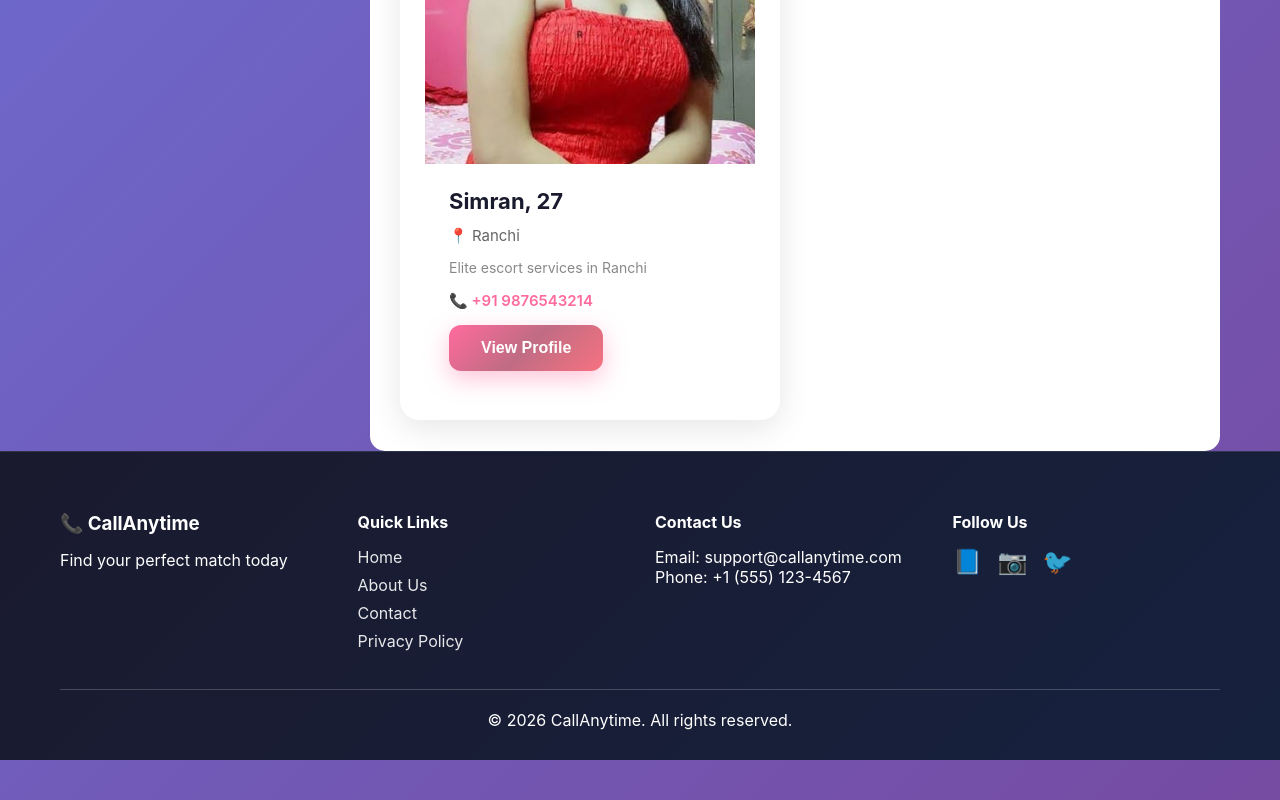
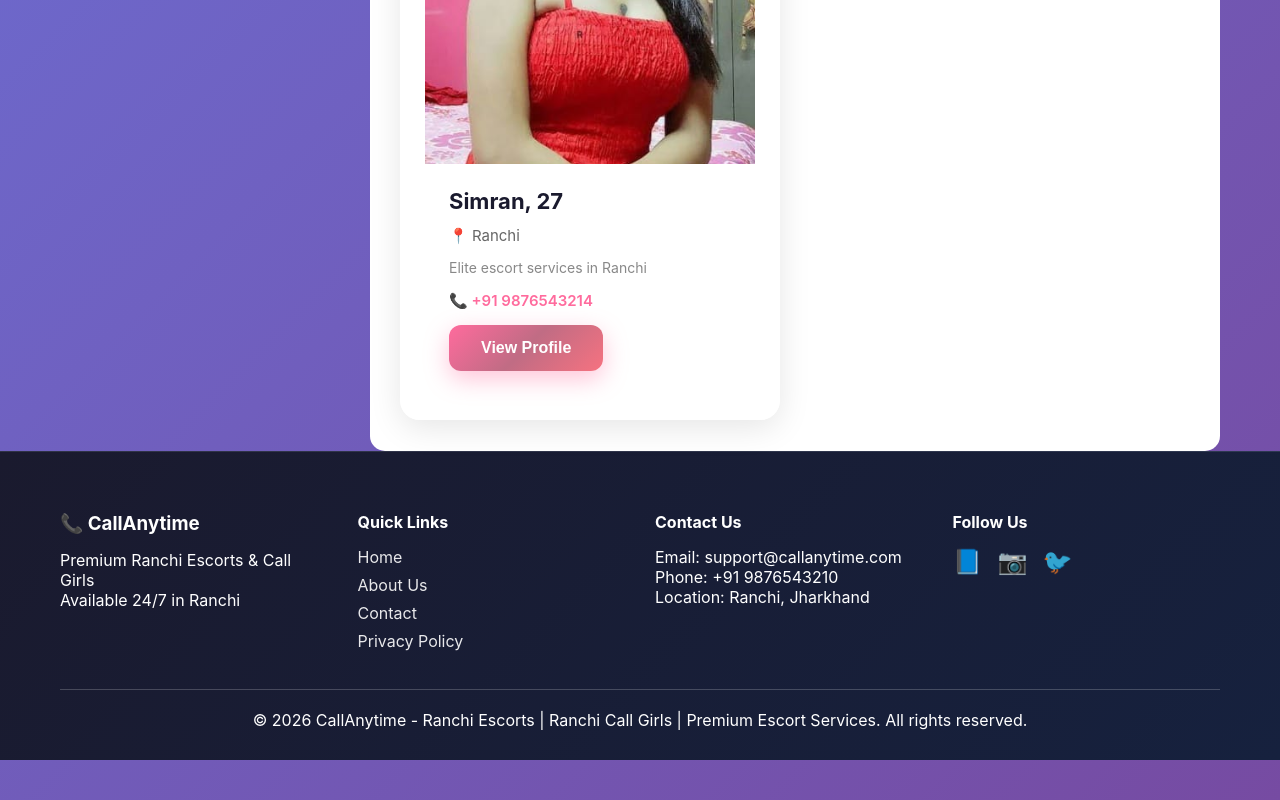
Before and after one commit to ravi670363-cpu/FirstProject, a React (Vite) app in the folder frontend/: page /search in a window 1280 px wide. Shown: the part 1712-2512 px from the top of the page. Built offline with nearby package versions, Linux system fonts and the light colour scheme; no server answers; the HTML template or start-up script is replaced by a standard one.

Commit message:
Added SEO tags and Ranchi escort keywords throughout the site

```diff
--- a/frontend/index.html
+++ b/frontend/index.html
@@ -3,7 +3,30 @@
 <head>
   <meta charset="UTF-8">
   <meta name="viewport" content="width=device-width, initial-scale=1.0">
-  <title>CallAnytime - Find Your Perfect Match</title>
+  <title>CallAnytime - Ranchi Escorts | Ranchi Call Girls | Premium Escort Services in Ranchi</title>
+
+  <!-- SEO Meta Tags -->
+  <meta name="description" content="Premium escort services in Ranchi. Available 24/7. Ranchi call girls, Ranchi escorts, VIP escort services. Book now for the best companion experience.">
+  <meta name="keywords" content="ranchi escorts, ranchi call girls, escort in ranchi, call girls ranchi, ranchi escort service, vip escorts ranchi, premium escorts ranchi, ranchi call girl number, escort service in ranchi, ranchi dating, callgirls ranchi">
+  <meta name="author" content="CallAnytime">
+  <meta name="robots" content="index, follow">
+
+  <!-- Open Graph Meta Tags -->
+  <meta property="og:title" content="CallAnytime - Premium Escort Services in Ranchi">
+  <meta property="og:description" content="Best escort services in Ranchi. Available 24/7. Premium call girls and VIP escorts.">
+  <meta property="og:type" content="website">
+  <meta property="og:url" content="https://callanytime.com">
+
+  <!-- Twitter Card Meta Tags -->
+  <meta name="twitter:card" content="summary_large_image">
+  <meta name="twitter:title" content="CallAnytime - Ranchi Escorts">
+  <meta name="twitter:description" content="Premium escort services in Ranchi. Available 24/7.">
+
+  <!-- Additional SEO -->
+  <link rel="canonical" href="https://callanytime.com">
+  <meta name="geo.region" content="IN-JH">
+  <meta name="geo.placename" content="Ranchi">
+  <meta name="geo.position" content="23.3441;85.3096">
 </head>
 <body>
   <div id="root"></div>
--- a/frontend/src/components/Footer.jsx
+++ b/frontend/src/components/Footer.jsx
@@ -8,7 +8,8 @@ const Footer = () => {
         <div className="footer-content">
           <div className="footer-section">
             <h3>📞 CallAnytime</h3>
-            <p>Find your perfect match today</p>
+            <p>Premium Ranchi Escorts & Call Girls</p>
+            <p>Available 24/7 in Ranchi</p>
           </div>
 
           <div className="footer-section">
@@ -24,7 +25,8 @@ const Footer = () => {
           <div className="footer-section">
             <h4>Contact Us</h4>
             <p>Email: support@callanytime.com</p>
-            <p>Phone: +1 (555) 123-4567</p>
+            <p>Phone: +91 9876543210</p>
+            <p>Location: Ranchi, Jharkhand</p>
           </div>
 
           <div className="footer-section">
@@ -38,7 +40,7 @@ const Footer = () => {
         </div>
 
         <div className="footer-bottom">
-          <p>&copy; 2026 CallAnytime. All rights reserved.</p>
+          <p>&copy; 2026 CallAnytime - Ranchi Escorts | Ranchi Call Girls | Premium Escort Services. All rights reserved.</p>
         </div>
       </div>
     </footer>
--- a/frontend/src/components/Navbar.jsx
+++ b/frontend/src/components/Navbar.jsx
@@ -17,7 +17,7 @@ const Navbar = () => {
       <div className="announcement-banner">
         <div className="announcement-content">
           <span className="announcement-text">
-            🌟 Escort in Ranchi Available 🌟 Premium Services 🌟 24/7 Available 🌟 Escort in Ranchi Available 🌟 Premium Services 🌟 24/7 Available 🌟
+            🌟 Ranchi Escorts 🌟 Ranchi Call Girls 🌟 Escort in Ranchi Available 24/7 🌟 Premium VIP Services 🌟 Call Now 🌟 Ranchi Escorts 🌟 Ranchi Call Girls 🌟
           </span>
         </div>
       </div>
--- a/frontend/src/pages/Home.jsx
+++ b/frontend/src/pages/Home.jsx
@@ -61,13 +61,13 @@ const Home = () => {
         </video>
         <div className="hero-overlay"></div>
         <div className="container hero-content">
-          <h1 className="hero-title">Find Your Perfect Match</h1>
-          <p className="hero-subtitle">Connect with amazing people who share your interests</p>
+          <h1 className="hero-title">Ranchi Escorts - Premium Call Girls</h1>
+          <p className="hero-subtitle">Best escort services in Ranchi | Available 24/7 | VIP Companions</p>
 
           <form onSubmit={handleSearch} className="search-bar">
             <input
               type="text"
-              placeholder="Search by name, age, city, or interests..."
+              placeholder="Search Ranchi escorts by name, age, or area..."
               value={searchQuery}
               onChange={(e) => setSearchQuery(e.target.value)}
             />
@@ -78,7 +78,7 @@ const Home = () => {
 
       <section className="featured-section">
         <div className="container">
-          <h2 className="section-title">Featured Profiles</h2>
+          <h2 className="section-title">Featured Ranchi Escorts</h2>
           <div className="profiles-grid">
             {featuredProfiles.map((profile) => (
               <div key={profile.id} className="profile-card card">
```
